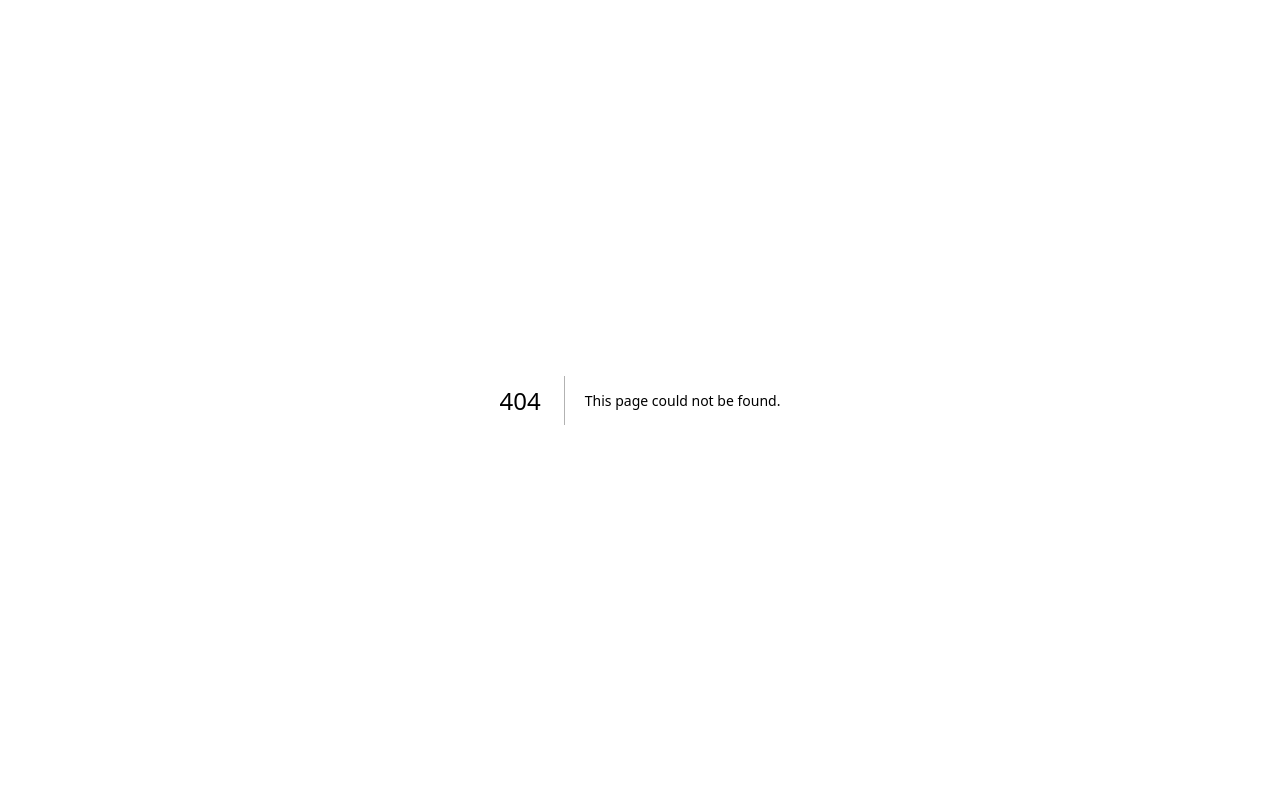
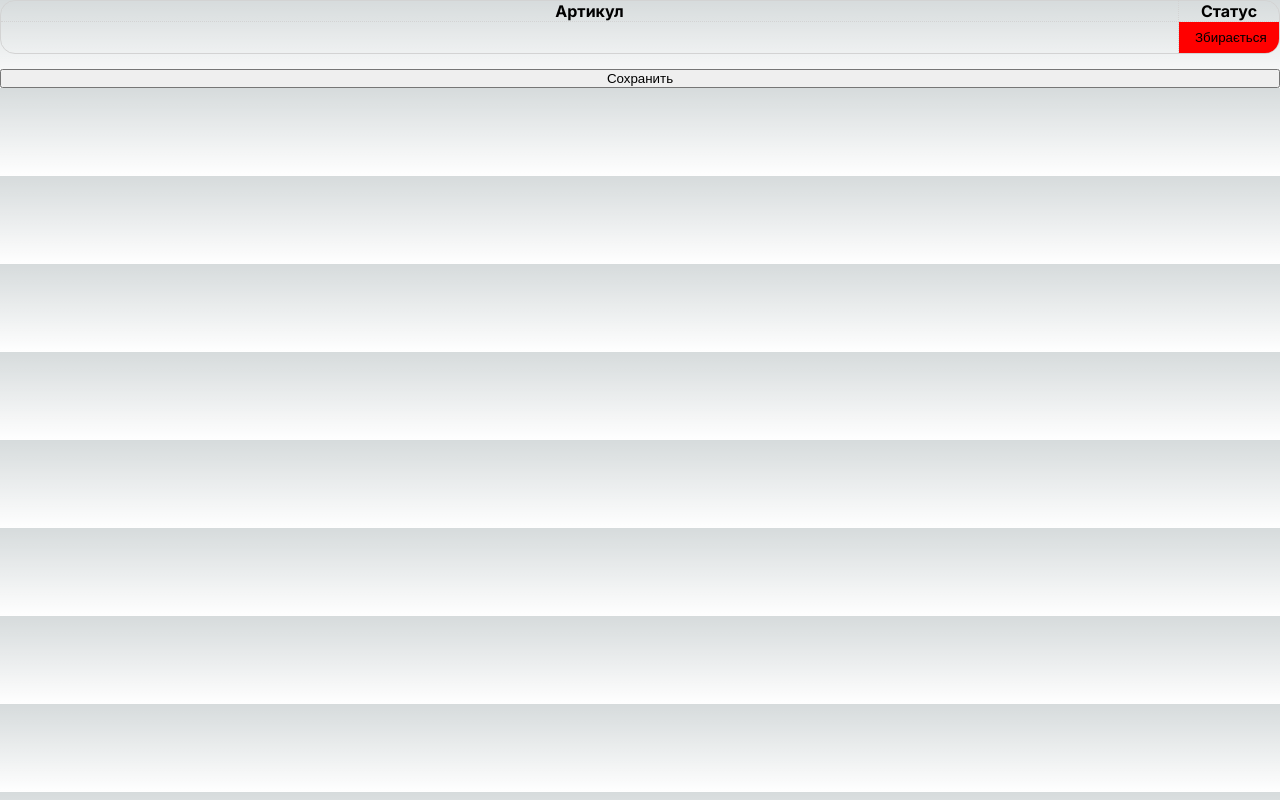
Before and after one commit to furry-dev/MiniMax-Article-Service, a Next.js app: page /invoice/new in a window 1280 px wide. Before the commit this address had no page. Built offline with nearby package versions, Linux system fonts and the light colour scheme.

Commit message:
Initial commit

```diff
--- /dev/null
+++ b/src/app/invoice/[id]/page.tsx
@@ -0,0 +1,24 @@
+import Invoice, {InvoiceEntity} from "@/components/screens/Invoice/Invoice"
+import {notFound} from "next/navigation"
+
+export default async function InvoicePage({params}: { params: { id: string } }) {
+    try {
+        // const manga = params.id === "new" ? {
+        //     _id: params.id,
+        //     articles: []
+        // } : await getInvoice(params.id)
+
+        const invoice: InvoiceEntity = {
+            _id: params.id,
+            articles: [
+                {id: "", status: 0}
+            ]
+        }
+
+        console.log(invoice)
+
+        return <Invoice invoice={invoice}/>
+    } catch (e) {
+        return notFound()
+    }
+}
--- /dev/null
+++ b/src/components/screens/Invoice/Invoice.module.sass
@@ -0,0 +1,33 @@
+.form
+  display: flex
+  flex-direction: column
+  gap: 15px
+
+  .tableContainer
+    border: 1px solid lightgray
+    border-radius: 15px
+    width: 100%
+    overflow-y: auto
+
+    .namesTable
+      border-collapse: collapse
+
+      tr:last-child td
+        border-bottom: none
+
+      th, td
+        border-bottom: 1px dotted lightgray
+        border-right: 1px dotted lightgray
+
+        width: 100%
+
+        &:last-child
+          border-right: none
+
+        input
+          width: 100%
+          padding: 0.5rem 1rem
+
+          background-color: transparent
+          border: none
+          outline: none
--- /dev/null
+++ b/src/components/screens/Invoice/Invoice.tsx
@@ -0,0 +1,99 @@
+"use client"
+
+import {ChangeEvent, FormEvent, KeyboardEvent, useState} from "react"
+
+import styles from "./Invoice.module.sass"
+import StatusBtn from "@/components/screens/Invoice/StatusBtn/StatusBtn"
+
+export interface ArticleEntity {
+    id: string
+    status: number
+}
+
+export interface InvoiceEntity {
+    _id: string
+    articles: ArticleEntity[]
+}
+
+
+export default function Invoice({invoice}: { invoice: InvoiceEntity }) {
+    const [editedNames, setEditedNames] = useState<ArticleEntity[]>(invoice.articles)
+
+    const handleNameChange = (index: number, e: ChangeEvent<HTMLInputElement>) => {
+        let updatedNames = [...editedNames]
+        if (!updatedNames[index]) return false
+        updatedNames[index].id = e.target.value
+
+        const emptyValues = updatedNames.filter(name => name.id.trim().length < 1)
+
+        if (e.target.value.trim().length > 0 && emptyValues.length < 1) updatedNames.push({id: "", status: 0})
+        else if (emptyValues.length > 1) updatedNames = updatedNames.filter(name => name.id.trim().length > 0 || name === updatedNames[index])
+
+        setEditedNames(updatedNames)
+    }
+
+    const onKeyDown = (e: KeyboardEvent<HTMLFormElement>) => {
+        if (e.key === "Enter" && e.target instanceof HTMLInputElement) {
+            const index = parseFloat(e.target.dataset.index || "0")
+            const nextInput = document.querySelector(`[data-index="${index + 1}"]`)
+            if (nextInput instanceof HTMLElement) {
+                e.preventDefault()
+                nextInput.focus()
+            }
+        }
+    }
+
+    const submitHandler = (e: FormEvent) => {
+        e.preventDefault()
+        const names = editedNames.filter(name => name.id.trim().length > 0)
+
+        try {
+            if (invoice._id === "new") {
+
+                console.log("adding new invoice", names)
+
+            } else {
+                const _id = invoice._id
+
+                console.log(`Edit ${_id}`)
+            }
+        } catch (error) {
+            console.error("Ошибка!")
+        }
+    }
+
+    return (
+        <main>
+            <form className={styles.form} onSubmit={submitHandler} onKeyDown={onKeyDown}>
+                <div className={styles.tableContainer}>
+                    <table className={styles.namesTable}>
+                        <thead>
+                            <tr>
+                                <th>Артикул</th>
+                                <th>Статус</th>
+                            </tr>
+                        </thead>
+                        <tbody>
+                            {editedNames.map((name, index) => (
+                                <tr key={index}>
+                                    <td>
+                                        <input
+                                            type="number"
+                                            value={name.id}
+                                            data-index={index}
+                                            onChange={(e) => handleNameChange(index, e)}
+                                        />
+                                    </td>
+                                    <td>
+                                        <StatusBtn/>
+                                    </td>
+                                </tr>
+                            ))}
+                        </tbody>
+                    </table>
+                </div>
+                <button type={"submit"}>Сохранить</button>
+            </form>
+        </main>
+    )
+}
--- /dev/null
+++ b/src/components/screens/Invoice/StatusBtn/StatusBtn.module.sass
@@ -0,0 +1,8 @@
+.button
+  width: 100px
+  padding: 0.5rem 1rem
+
+  border: none
+  outline: none
+
+  cursor: pointer
--- /dev/null
+++ b/src/components/screens/Invoice/StatusBtn/StatusBtn.tsx
@@ -0,0 +1,31 @@
+"use client"
+
+import React, {useState} from "react"
+
+import styles from "./StatusBtn.module.sass"
+
+const STATUS_LIST = [
+    {text: "Збирається", color: "red"},
+    {text: "Зібрано", color: "orange"},
+    {text: "Видано", color: "green"}
+]
+
+
+export default function StatusBtn() {
+    const [status, setStatus] = useState(0)
+
+    const onButtonClick = (event: React.MouseEvent<HTMLButtonElement>) => {
+        setStatus(prevState => (prevState + 1) % STATUS_LIST.length)
+    }
+
+    return (
+        <button
+            className={styles.button}
+            type={"button"}
+            onClick={onButtonClick}
+            style={{background: STATUS_LIST[status].color}}
+        >
+            {STATUS_LIST[status]?.text}
+        </button>
+    )
+}
```
Also changed, not shown: package.json (+4 -3 lines), src/app/page.tsx (+3 -93 lines), src/components/screens/Home/Home.module.sass (added, +19 -0 lines), src/components/screens/Home/Home.tsx (added, +14 -0 lines), .eslintrc.json, 1 other file (tests, documents, lock files or other folders).
